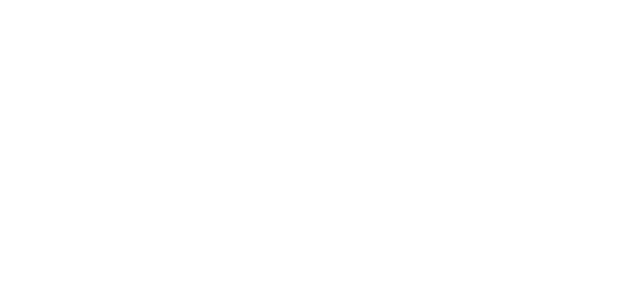
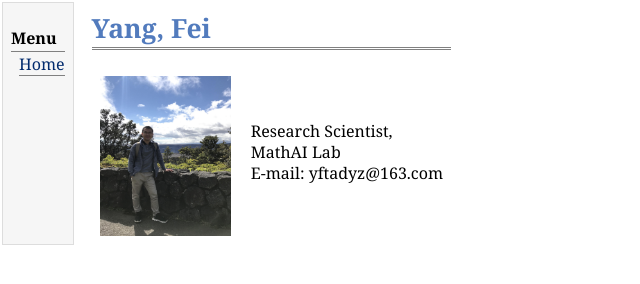
Before and after one commit to yftadyz0610/yftadyz0610.github.io, a plain HTML site: page index.html in a window 1280 px wide. Shown: the whole page, without its empty margins (0-640 px from the left). Drawn offline with Linux system fonts and the light colour scheme.

Commit message:
add photo

```diff
--- a/index.html
+++ b/index.html
@@ -9,3 +9,20 @@
 <link rel="bookmark" href="favicon.ico" type="image/x-icon"　/>
 <title>Yang, Fei</title>
 </head>
+<body>
+<table summary="Table for page layout." id="tlayout">
+<tr valign="top">
+<td id="layout-menu">
+<div class="menu-category">Menu</div>
+<div class="menu-item"><a href="index.html" class="current">Home</a></div>
+</td>
+<td id="layout-content">
+<div id="toptitle">
+<h1>Yang, Fei </h1>
+</div>
+<table class="imgtable"><tr><td>
+<a href="https://yftadyz0610.github.io/"><img src="photos/bio.jpg" alt="alt text" width="131px" height="160px" /></a>&nbsp;</td>
+<td align="left"><p>Research Scientist,<br />
+MathAI Lab <br />
+E-mail: yftadyz@163.com</p>
+</td></tr></table>
```
Also changed, not shown: photos/bio.jpg (added).
